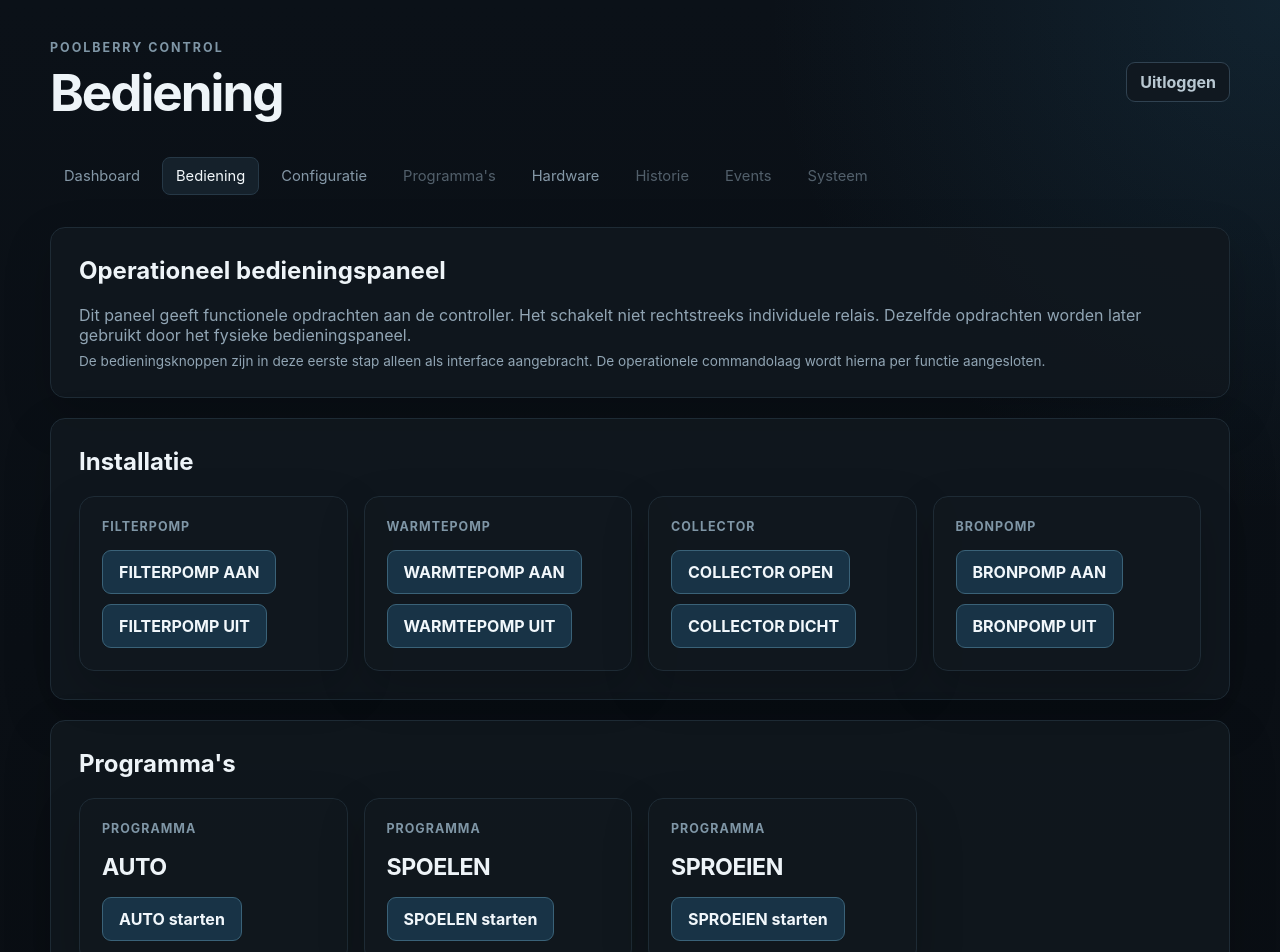
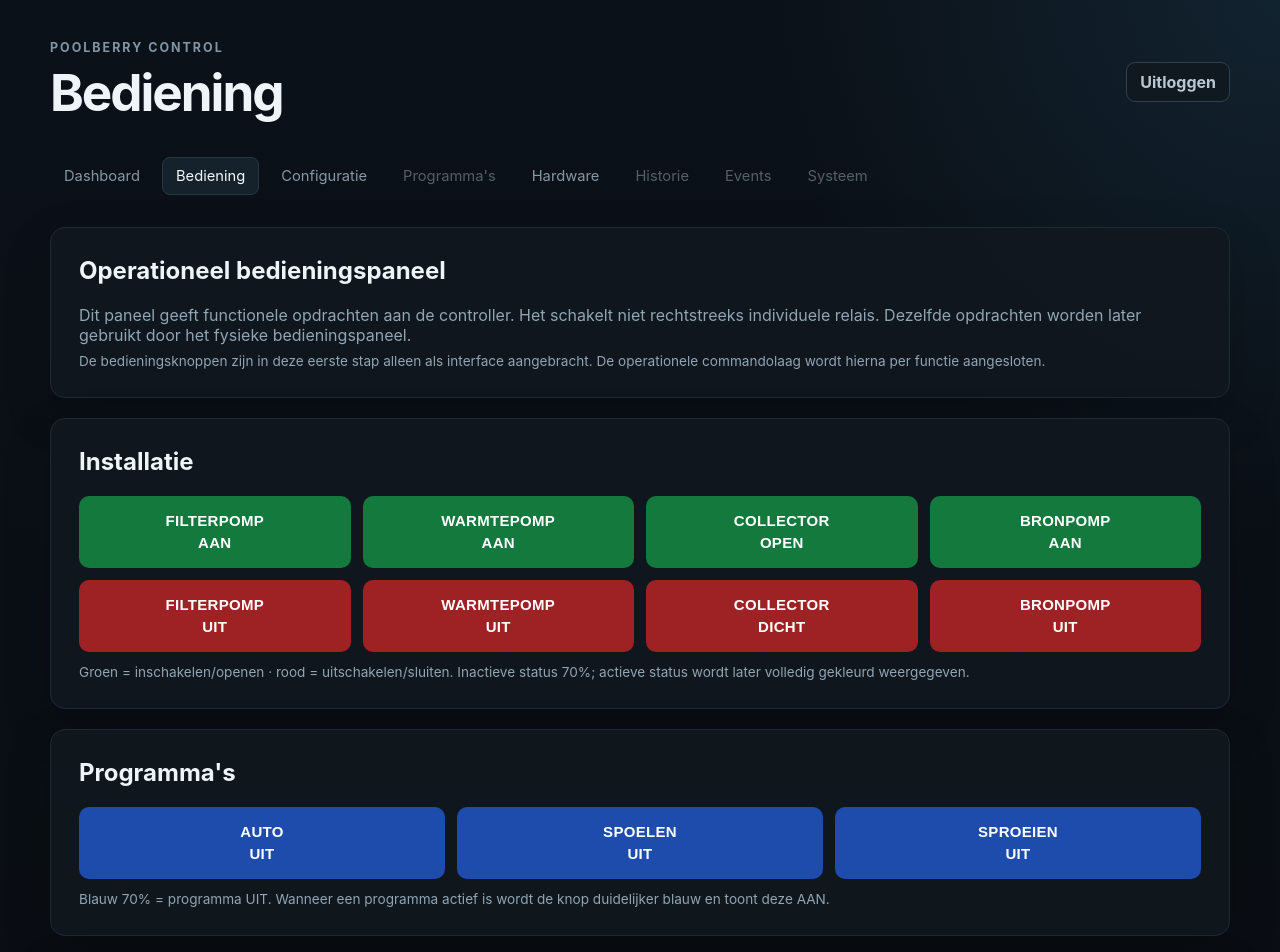
Before and after one commit to ambupilot/poolberry-controller, a Next.js app in the folder web/: page /control in a window 1280 px wide. Shown: the top 952 px of the page. Built offline with nearby package versions, Linux system fonts and the light colour scheme.

Commit message:
Refine operational control panel button layout

```diff
--- a/web/app/control/page.tsx
+++ b/web/app/control/page.tsx
@@ -1,13 +1,25 @@
 import Link from "next/link";
 
-const commands = [
-  { group: "Filterpomp", items: ["FILTERPOMP AAN", "FILTERPOMP UIT"] },
-  { group: "Warmtepomp", items: ["WARMTEPOMP AAN", "WARMTEPOMP UIT"] },
-  { group: "Collector", items: ["COLLECTOR OPEN", "COLLECTOR DICHT"] },
-  { group: "Bronpomp", items: ["BRONPOMP AAN", "BRONPOMP UIT"] },
+const installationControls = [
+  { label: "FILTERPOMP", on: "AAN", off: "UIT" },
+  { label: "WARMTEPOMP", on: "AAN", off: "UIT" },
+  { label: "COLLECTOR", on: "OPEN", off: "DICHT" },
+  { label: "BRONPOMP", on: "AAN", off: "UIT" },
 ];
 
 const programs = ["AUTO", "SPOELEN", "SPROEIEN"];
+
+const controlButtonBase = {
+  minHeight: 72,
+  border: 0,
+  borderRadius: 10,
+  color: "white",
+  fontWeight: 700,
+  fontSize: 15,
+  lineHeight: 1.2,
+  letterSpacing: "0.02em",
+  cursor: "not-allowed",
+} as const;
 
 export default function ControlPage() {
   return (
@@ -38,29 +50,34 @@ export default function ControlPage() {
 
       <section className="panel">
         <h2>Installatie</h2>
-        <div className="grid">
-          {commands.map((group) => (
-            <article className="card" key={group.group}>
-              <div className="cardLabel">{group.group}</div>
-              <div style={{ display: "grid", gap: 10, marginTop: 16 }}>
-                {group.items.map((command) => <button key={command} type="button" className="primaryButton" disabled>{command}</button>)}
-              </div>
-            </article>
+        <div style={{ display: "grid", gridTemplateColumns: "repeat(4, minmax(0, 1fr))", gap: 12 }}>
+          {installationControls.map((control) => (
+            <button key={`${control.label}-on`} type="button" disabled style={{ ...controlButtonBase, background: "rgba(22, 163, 74, 0.70)" }}>
+              <span style={{ display: "block" }}>{control.label}</span>
+              <span style={{ display: "block", marginTop: 4 }}>{control.on}</span>
+            </button>
+          ))}
+          {installationControls.map((control) => (
+            <button key={`${control.label}-off`} type="button" disabled style={{ ...controlButtonBase, background: "rgba(220, 38, 38, 0.70)" }}>
+              <span style={{ display: "block" }}>{control.label}</span>
+              <span style={{ display: "block", marginTop: 4 }}>{control.off}</span>
+            </button>
           ))}
         </div>
+        <p className="cardMeta" style={{ marginTop: 12 }}>Groen = inschakelen/openen · rood = uitschakelen/sluiten. Inactieve status 70%; actieve status wordt later volledig gekleurd weergegeven.</p>
       </section>
 
       <section className="panel">
         <h2>Programma&apos;s</h2>
-        <div className="grid">
+        <div style={{ display: "grid", gridTemplateColumns: "repeat(3, minmax(0, 1fr))", gap: 12 }}>
           {programs.map((program) => (
-            <article className="card" key={program}>
-              <div className="cardLabel">Programma</div>
-              <div className="cardValue">{program}</div>
-              <button type="button" className="primaryButton" style={{ marginTop: 16 }} disabled>{program} starten</button>
-            </article>
+            <button key={program} type="button" disabled style={{ ...controlButtonBase, background: "rgba(37, 99, 235, 0.70)" }}>
+              <span style={{ display: "block" }}>{program}</span>
+              <span style={{ display: "block", marginTop: 4 }}>UIT</span>
+            </button>
           ))}
         </div>
+        <p className="cardMeta" style={{ marginTop: 12 }}>Blauw 70% = programma UIT. Wanneer een programma actief is wordt de knop duidelijker blauw en toont deze AAN.</p>
       </section>
 
       <section className="panel warning">
```
